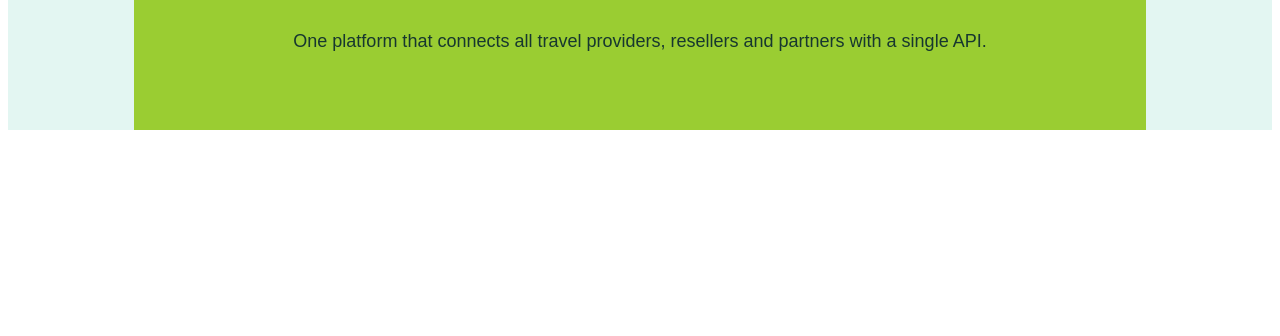
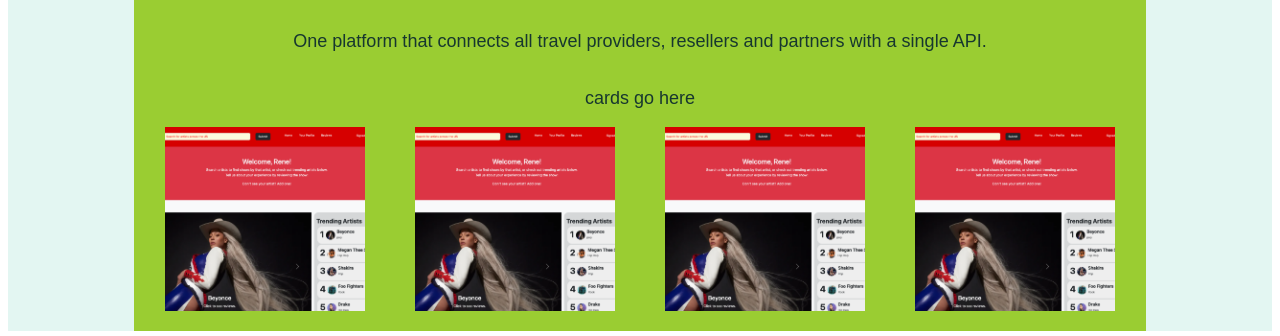
Before and after one commit to racosta323/rene-acosta-portfolio, a React (Create React App) app: page / in a window 1280 px wide. Shown: the part 1711-2047 px from the top of the page. Before the commit the page ends 1849 px from the top, so only its background shows below. Built offline with nearby package versions, Linux system fonts and the light colour scheme.

Commit message:
adds projects section and placeholder images

```diff
--- a/src/App.css
+++ b/src/App.css
@@ -244,3 +244,30 @@ section {
 /* #projects{
   padding-right: 40px;
 } */
+
+#card{
+  font-size: 200px;
+  display: flex;
+  flex-direction: column;
+  align-items: center;
+  max-width: 300px;
+  min-width: 200px;
+}
+
+#card-header {
+  background-image: url('../public/showmate_homepage.png');
+  width: 100%;
+  height: 184px;
+  border-radius: var(--spacing-12) var(--spacing-12) 0px 0px;
+  margin-bottom: var(--spacing-16);
+  background-position: center;
+  background-size: cover;
+  background-repeat: no-repeat;
+}
+
+.cards{
+  display: flex;
+  justify-content: center;
+  flex-wrap: wrap;
+  gap: 50px;
+}
--- a/src/Project.js
+++ b/src/Project.js
@@ -2,8 +2,10 @@
 
 function Project(){
     return(
-        <>
-        </>
+        <div id="card">
+            <div id="card-header">
+            </div>
+        </div>
     )
 }
 
--- a/src/ProjectList.js
+++ b/src/ProjectList.js
@@ -2,7 +2,10 @@ import Project from "./Project";
 
 function ProjectList(){
     return(
-      <div>
+      <div className="cards">
+        <Project/>
+        <Project/>
+        <Project/>
         <Project/>
       </div>
     )
--- a/src/Projects.js
+++ b/src/Projects.js
@@ -6,7 +6,8 @@ function Projects(){
         <section>
             <h3>A game-changer for travel sales, distribution and management</h3>
             <p>One platform that connects all travel providers, resellers and partners with a single API.</p>
-            <div className="center">
+            <div>
+                <p>cards go here</p>
                 <ProjectList/>
             </div>
         </section>
```
Also changed, not shown: public/showmate_homepage.png (added).
